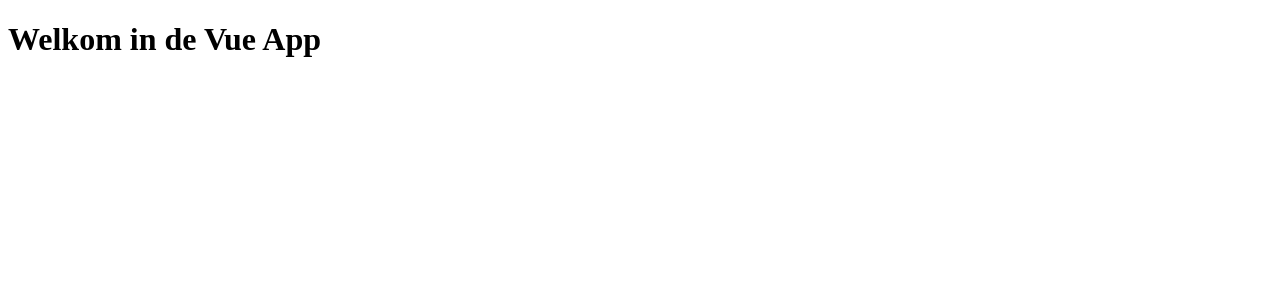
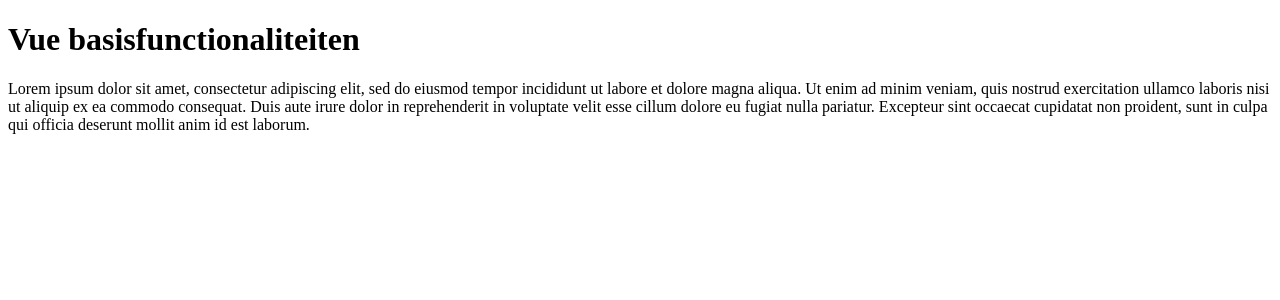
Before and after one commit to robinbraibantpxl/vue-basisfunctionaliteiten, a Vue app: page / in a window 1280 px wide. Shown: the top 300 px of the page. Built offline with nearby package versions, Linux system fonts and the light colour scheme.

Commit message:
solution

```diff
--- a/src/App.vue
+++ b/src/App.vue
@@ -1,9 +1,7 @@
 <script>
-// De variabelen worden gedefinieerd binnen de data eigenschap
 export default {
   data() {
     return {
-
       titel: "Vue basisfunctionaliteiten",
       intro: "Lorem ipsum dolor sit amet, consectetur adipiscing elit, sed do eiusmod tempor incididunt ut labore et dolore magna aliqua. Ut enim ad minim veniam, quis nostrud exercitation ullamco laboris nisi ut aliquip ex ea commodo consequat. Duis aute irure dolor in reprehenderit in voluptate velit esse cillum dolore eu fugiat nulla pariatur. Excepteur sint occaecat cupidatat non proident, sunt in culpa qui officia deserunt mollit anim id est laborum."
     }
@@ -12,7 +10,9 @@ export default {
 </script>
 
 <template>
-  <h1>Welkom in de Vue App</h1>
+  <!-- variabelen tonen dmv data binding -->
+  <h1>{{ titel }}</h1>
+  <p>{{ intro }}</p>
 </template>
 
 <style>
```
Also changed, not shown: 1 other file (tests, documents, lock files or other folders).
